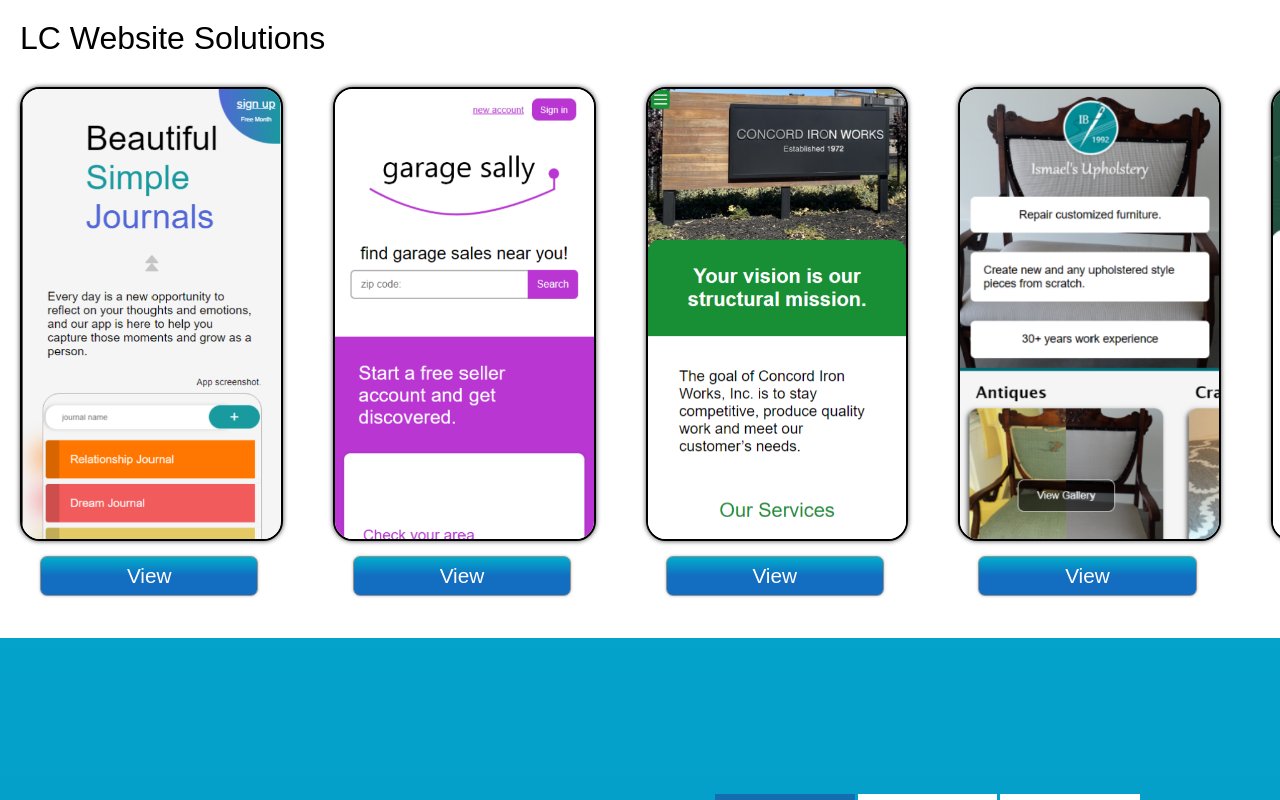
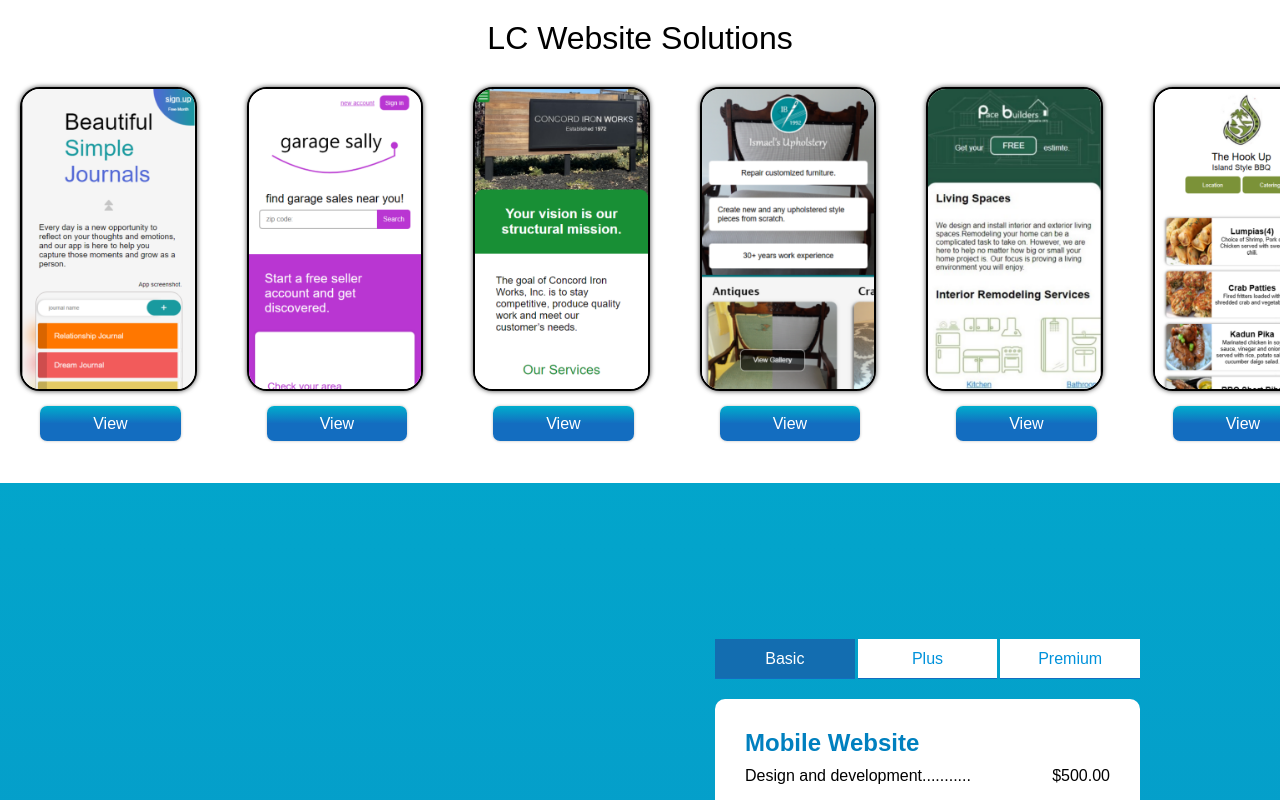
Before and after one commit to louieLouie117/react-portfolio, a React (Create React App) app in the folder client/: page / in a window 1280 px wide. Shown: the top 800 px of the page. Built offline with nearby package versions, Linux system fonts and the light colour scheme.

Commit message:
ImgeSizeFixed

```diff
--- a/client/src/modules/LandingPageStyles.css
+++ b/client/src/modules/LandingPageStyles.css
@@ -273,6 +273,7 @@ li ::-webkit-scrollbar {
 .cardItems>h1{
   font: 2em sans-serif;
   padding: 20px;
+  justify-self: center;
 }
 
 .cardItems ul {
@@ -309,7 +310,7 @@ li ::-webkit-scrollbar {
   border-radius: 12px 12px 0 0;
   box-shadow: 0 0 5px rgba(0, 0, 0, 0.74);
   justify-content: center;
-  height: 450px;
+  height: 300px;
   border: solid black 2px;
   border-radius: 20px;
   background-color: white;
@@ -1356,10 +1357,9 @@ h1, h3{
 
 
 .CardFooter-Container>a>button{
-  height: 40px;
+  height: 35px;
   border-radius: 7px;
   cursor: pointer;
-  border: solid 0.5px rgb(145, 145, 145);
   width: 90%;
 }
 
@@ -1395,7 +1395,7 @@ h1, h3{
 }
 
 .MainBTN{
-  font: 1.3em sans-serif;
+  font: 1em sans-serif;
   color: white;
   background: linear-gradient(rgb(0, 174, 205), rgb(19, 109, 192) 50%);
   width: 100%;
--- a/client/src/modules/ServicesStyles.css
+++ b/client/src/modules/ServicesStyles.css
@@ -1,6 +1,6 @@
 .Services-Container{
     /* background: linear-gradient(140deg, #2727aa, #f39e4e); */
-    padding-top: 40px;
+    padding-bottom: 40px;
 }
 
 .Services-Container>header>h1{
@@ -131,7 +131,7 @@
     font: 2em sans-serif;
     color: white;
     text-align: left;
-    padding: 30px;
+    padding: 20px;
 }
 
 
```
